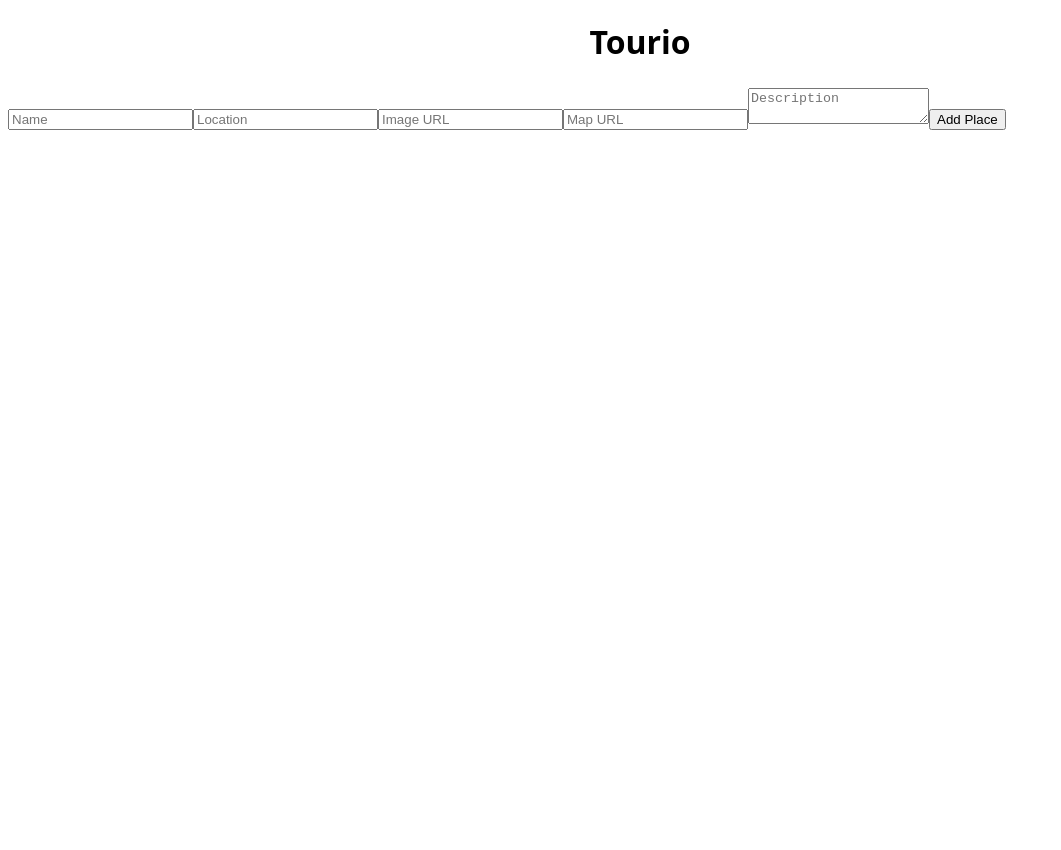
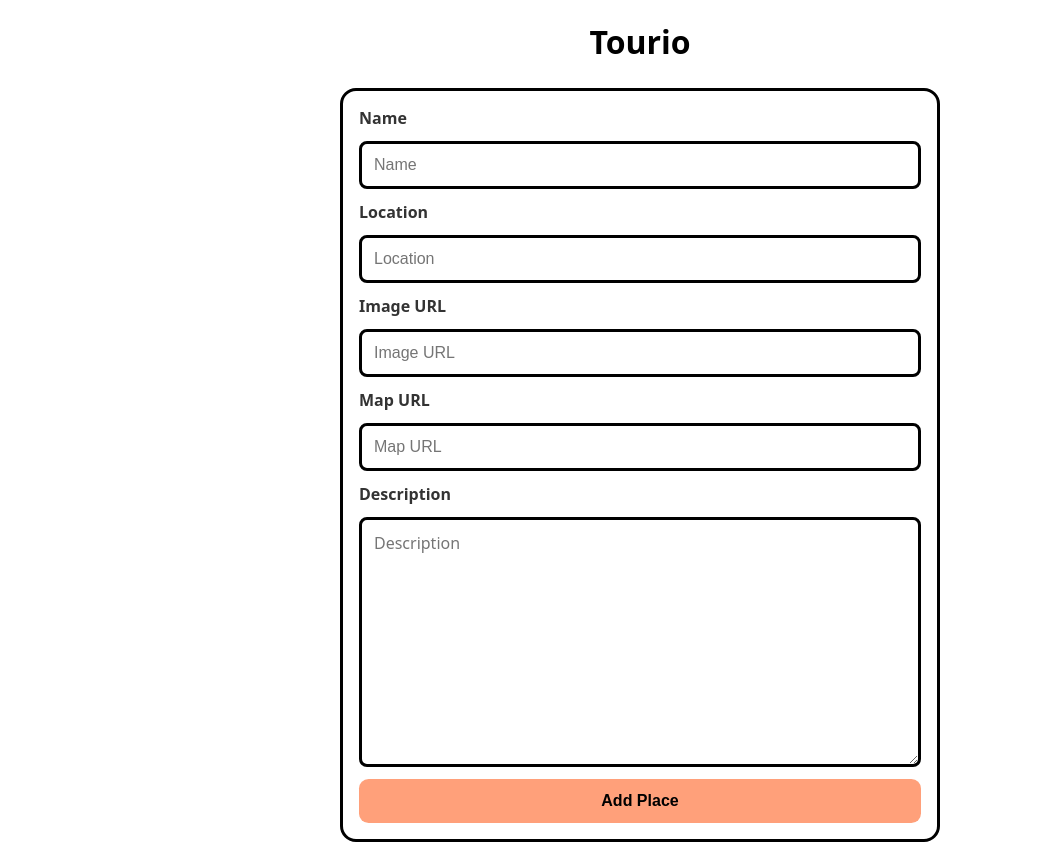
Before and after one commit to julie-luciana/julia-taranjeet-tourio-app, a Next.js app: page /create in a window 1280 px wide. Shown: the whole page, without its empty margins (0-1061 px from the left). Before the commit the page ends 800 px from the top, so only its background shows below. Built offline with nearby package versions, Linux system fonts and the light colour scheme.

Commit message:
found out how to switch programming and added styling

```diff
--- /dev/null
+++ b/components/Styled Form.js
@@ -0,0 +1,47 @@
+import styled from "styled-components";
+
+export const FormContainer = styled.form`
+  display: grid;
+  gap: 0.75rem;
+  padding: 1rem;
+  border: 3px solid #000;
+  border-radius: 1rem;
+  max-width: 600px;
+  margin: 0 auto;
+  width: 100%;
+`;
+
+export const Input = styled.input`
+  padding: 0.75rem;
+  font-size: 1rem;
+  border: 3px solid black;
+  border-radius: 0.5rem;
+  transition: border-color 0.3s;
+  width: 100%;
+
+  &:focus {
+    border-color: lightsalmon;
+    outline: none;
+  }
+`;
+
+export const Textarea = styled.textarea`
+  font-family: inherit;
+  font-size: 1rem;
+  border: 3px solid black;
+  border-radius: 0.5rem;
+  padding: 0.75rem;
+  transition: border-color 0.3s;
+  width: 100%;
+
+  &:focus {
+    border-color: lightsalmon;
+    outline: none;
+  }
+`;
+
+export const Label = styled.label`
+  font-weight: bold;
+  font-size: 1rem;
+  color: #333;
+`;
--- a/pages/create.js
+++ b/pages/create.js
@@ -1,37 +1,92 @@
-import { useState } from 'react';
+import { useState } from "react";
+import {
+  FormContainer,
+  Input,
+  Textarea,
+  Label,
+} from "../components/Styled Form";
+import { StyledButton } from "../components/StyledButton";
 
 export default function CreatePlace() {
-  const [formData, setFormData] = useState({ name: '', location: '', image: '', mapURL: '', description: '' });
+  const [formData, setFormData] = useState({
+    name: "",
+    location: "",
+    image: "",
+    mapURL: "",
+    description: "",
+  });
 
   async function handleSubmit(event) {
     event.preventDefault();
 
-    const response = await fetch('/api/places', {
-      method: 'POST',
+    const response = await fetch("/api/places", {
+      method: "POST",
       headers: {
-        'Content-Type': 'application/json',
+        "Content-Type": "application/json",
       },
       body: JSON.stringify(formData),
     });
 
     if (response.ok) {
-      window.location.href = '/';
+      window.location.href = "/";
     }
   }
 
   return (
-    <form onSubmit={handleSubmit}>
-      <input type="text" placeholder="Name" value={formData.name}
-      onChange={(e) => setFormData({ ...formData, name: e.target.value })} required />
-      <input type="text" placeholder="Location" value={formData.location}
-      onChange={(e) => setFormData({ ...formData, location: e.target.value })} required />
-      <input type="text" placeholder="Image URL" value={formData.image}
-      onChange={(e) => setFormData({ ...formData, image: e.target.value })} required />
-      <input type="text" placeholder="Map URL" value={formData.mapURL}
-      onChange={(e) => setFormData({ ...formData, mapURL: e.target.value })} required />
-      <textarea placeholder="Description" value={formData.description}
-      onChange={(e) => setFormData({ ...formData, description: e.target.value })} required />
-      <button type="submit">Add Place</button>
-    </form>
+    <FormContainer onSubmit={handleSubmit}>
+      <Label htmlFor="name">Name</Label>
+      <Input
+        id="name"
+        type="text"
+        placeholder="Name"
+        value={formData.name}
+        onChange={(e) => setFormData({ ...formData, name: e.target.value })}
+        required
+      />
+
+      <Label htmlFor="location">Location</Label>
+      <Input
+        id="location"
+        type="text"
+        placeholder="Location"
+        value={formData.location}
+        onChange={(e) => setFormData({ ...formData, location: e.target.value })}
+        required
+      />
+
+      <Label htmlFor="image">Image URL</Label>
+      <Input
+        id="image"
+        type="text"
+        placeholder="Image URL"
+        value={formData.image}
+        onChange={(e) => setFormData({ ...formData, image: e.target.value })}
+        required
+      />
+
+      <Label htmlFor="mapURL">Map URL</Label>
+      <Input
+        id="mapURL"
+        type="text"
+        placeholder="Map URL"
+        value={formData.mapURL}
+        onChange={(e) => setFormData({ ...formData, mapURL: e.target.value })}
+        required
+      />
+
+      <Label htmlFor="description">Description</Label>
+      <Textarea
+        id="description"
+        placeholder="Description"
+        value={formData.description}
+        onChange={(e) =>
+          setFormData({ ...formData, description: e.target.value })
+        }
+        required
+        rows="10"
+      />
+
+      <StyledButton type="submit">Add Place</StyledButton>
+    </FormContainer>
   );
 }
```
Also changed, not shown: components/Card.js (+14 -2 lines), pages/places/[id]/edit.js (+69 -20 lines), pages/places/[id]/index.js (+75 -10 lines).
